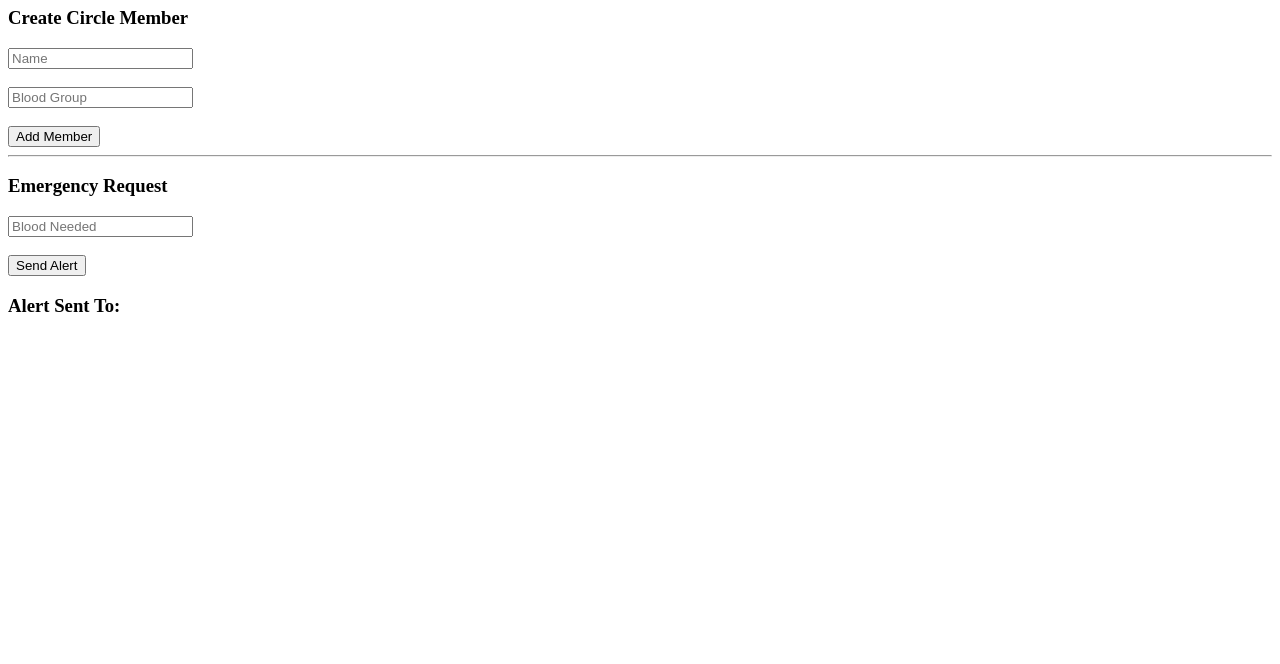
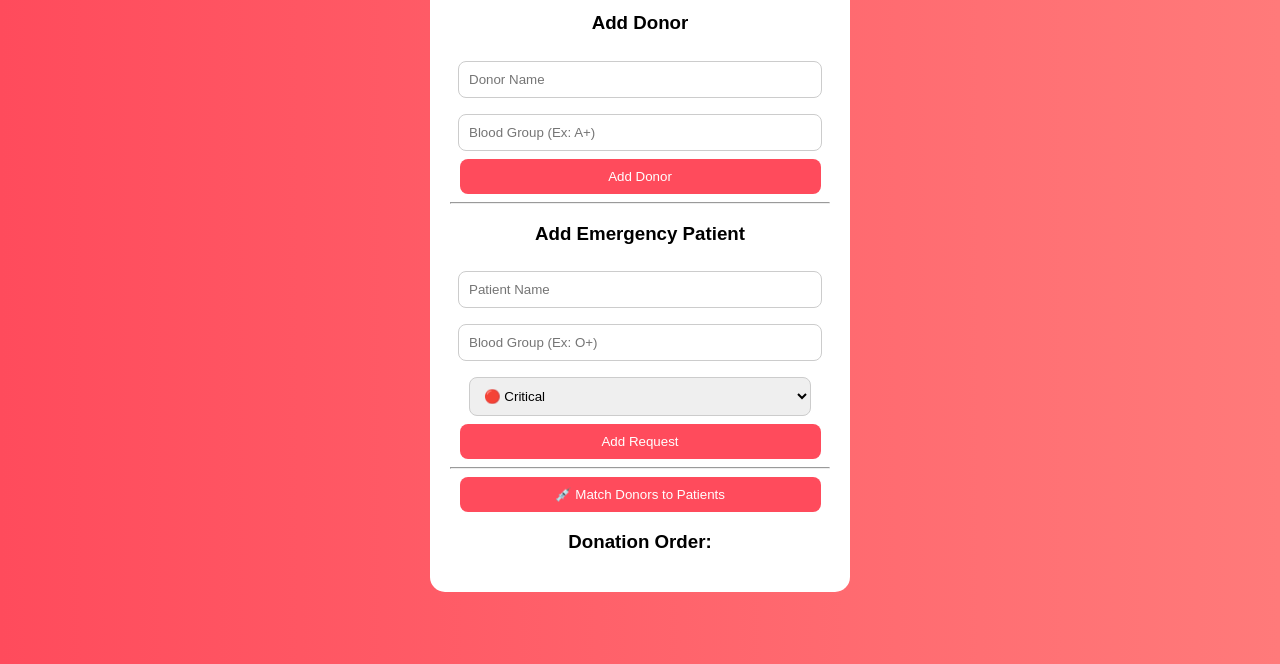
Before and after one commit to 2303A51110/Blood-donation, a plain HTML site: page circle.html in a window 1280 px wide. Shown: the part 136-800 px from the top of the page. Drawn offline with Linux system fonts and the light colour scheme.

Commit message:
Revamp Emergency Blood Circle with new features
Updated the Emergency Blood Circle HTML page with improved styling, added functionality for donor and patient management, and included JavaScript for localStorage operations.

```diff
--- a/circle.html
+++ b/circle.html
@@ -1,43 +1,171 @@
-#Improve my Emergency Blood Circle HTML page.
-#Requirements:
-#* Keep same inputs (Name, Blood Group, Need Blood)
-#* Add simple styling (colors, center content, better buttons)
-#* Add JavaScript functions:
-# * addMember(): save name and blood group in localStorage
-# * sendAlert(): show matching members based on blood group or O-
-#* Show results in a list
-#* Show alert message when member is added
-#* Show "No members found" if no match
-#Output:
-#* Give full working code (HTML + CSS + JavaScript)
-#* Keep it simple and easy to understand
 <!DOCTYPE html>
-<html>
+<html lang="en">
+<head>
+<meta charset="UTF-8">
+<title>Blood Priority Queue</title>
 
-<head>
-     <title>Emergency Circle</title>
+<style>
+body {
+    font-family: Arial;
+    background: linear-gradient(to right, #ff4b5c, #ff7a7a);
+    text-align: center;
+    color: white;
+}
+
+.container {
+    background: white;
+    color: black;
+    width: 380px;
+    margin: 50px auto;
+    padding: 20px;
+    border-radius: 15px;
+}
+
+input, select {
+    width: 90%;
+    padding: 10px;
+    margin: 8px;
+    border-radius: 8px;
+    border: 1px solid #ccc;
+}
+
+button {
+    width: 95%;
+    padding: 10px;
+    background: #ff4b5c;
+    color: white;
+    border: none;
+    border-radius: 8px;
+    cursor: pointer;
+}
+
+button:hover {
+    background: #e63e50;
+}
+
+li {
+    background: #ffe5e8;
+    margin: 5px;
+    padding: 10px;
+    border-radius: 8px;
+}
+</style>
 </head>
 
 <body>
 
-     <h1>🚨 Emergency Blood Circle</h1>
+<h1>🚨 Blood Priority Queue</h1>
 
-     <h3>Create Circle Member</h3>
-     <input type="text" id="name" placeholder="Name"><br><br>
-     <input type="text" id="blood" placeholder="Blood Group"><br><br>
-     <button onclick="addMember()">Add Member</button>
+<div class="container">
 
-     <hr>
+    <h3>Add Donor</h3>
+    <input type="text" id="donorName" placeholder="Donor Name">
+    <input type="text" id="donorBlood" placeholder="Blood Group (Ex: A+)">
+    <button onclick="addDonor()">Add Donor</button>
 
-     <h3>Emergency Request</h3>
-     <input type="text" id="needBlood" placeholder="Blood Needed"><br><br>
-     <button onclick="sendAlert()">Send Alert</button>
+    <hr>
 
-     <h3>Alert Sent To:</h3>
-     <ul id="result"></ul>
+    <h3>Add Emergency Patient</h3>
+    <input type="text" id="pname" placeholder="Patient Name">
+    <input type="text" id="pblood" placeholder="Blood Group (Ex: O+)">
 
-     <script src="script.js"></script>
+    <select id="priority">
+        <option value="3">🔴 Critical</option>
+        <option value="2">🟠 Medium</option>
+        <option value="1">🟢 Low</option>
+    </select>
+
+    <button onclick="addRequest()">Add Request</button>
+
+    <hr>
+
+    <button onclick="matchDonors()">💉 Match Donors to Patients</button>
+
+    <h3>Donation Order:</h3>
+    <ul id="result"></ul>
+
+</div>
+
+<script>
+// LocalStorage helpers
+function getRequests() { return JSON.parse(localStorage.getItem("requests")) || []; }
+function saveRequests(data) { localStorage.setItem("requests", JSON.stringify(data)); }
+
+function getDonors() { return JSON.parse(localStorage.getItem("donors")) || []; }
+function saveDonors(data) { localStorage.setItem("donors", JSON.stringify(data)); }
+
+// Add donor
+function addDonor() {
+    let name = document.getElementById("donorName").value.trim();
+    let blood = document.getElementById("donorBlood").value.trim();
+    if(!name || !blood) { alert("⚠ Fill all donor fields"); return; }
+
+    let donors = getDonors();
+    donors.push({ name, blood });
+    saveDonors(donors);
+    alert("✅ Donor Added");
+    document.getElementById("donorName").value = "";
+    document.getElementById("donorBlood").value = "";
+}
+
+// Add patient request
+function addRequest() {
+    let name = document.getElementById("pname").value.trim();
+    let blood = document.getElementById("pblood").value.trim();
+    let priority = parseInt(document.getElementById("priority").value);
+
+    if(!name || !blood) { alert("⚠ Fill all fields"); return; }
+
+    let requests = getRequests();
+    requests.push({ name, blood, priority, time: Date.now() });
+    saveRequests(requests);
+
+    alert("✅ Request Added");
+
+    document.getElementById("pname").value = "";
+    document.getElementById("pblood").value = "";
+}
+
+// Blood Compatibility Check (simplified)
+function compatible(donor, patient) {
+    // exact match OR universal donor O-
+    if(donor === patient || donor === "O-") return true;
+    return false;
+}
+
+// Match donors to patients
+function matchDonors() {
+    let requests = getRequests();
+    let donors = getDonors();
+    requests.sort((a,b)=> b.priority - a.priority || a.time - b.time);
+
+    let list = document.getElementById("result");
+    list.innerHTML = "";
+
+    if(requests.length === 0) { list.innerHTML = "<li>No patient requests</li>"; return; }
+    if(donors.length === 0) { list.innerHTML = "<li>No donors available</li>"; return; }
+
+    requests.forEach((r, index) => {
+        let donorFound = donors.find(d => compatible(d.blood, r.blood));
+        let li = document.createElement("li");
+
+        let pText = r.priority == 3 ? "🔴 Critical" :
+                    r.priority == 2 ? "🟠 Medium" : "🟢 Low";
+
+        if(donorFound){
+            li.textContent = `${r.name} (${r.blood}) - ${pText} → Donate by: ${donorFound.name} (${donorFound.blood})`;
+            // Remove donor after matching
+            donors = donors.filter(d => d !== donorFound);
+        } else {
+            li.textContent = `${r.name} (${r.blood}) - ${pText} → ❌ No compatible donor`;
+        }
+
+        list.appendChild(li);
+    });
+
+    saveDonors(donors); // update donors list after matching
+}
+</script>
 
 </body>
-
 </html>
```
